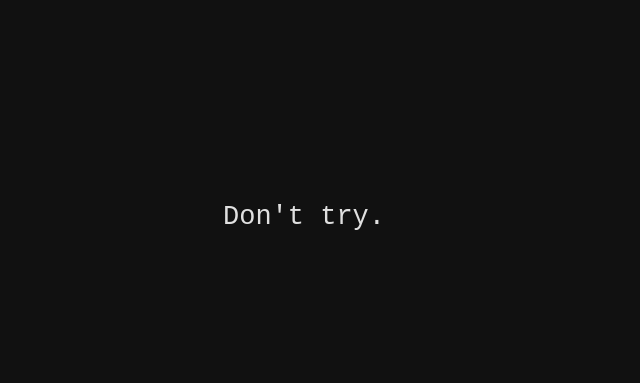
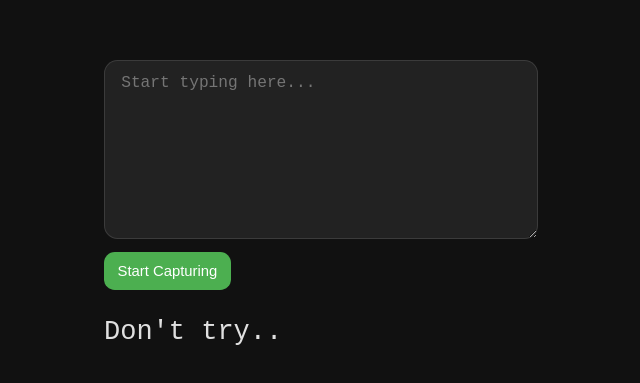
Before and after one commit to thevahidal/bukowski, a React (Vite) app: page / in a window 1280 px wide. Shown: the part 183-566 px from the top of the page, without its empty margins (336-976 px from the left). Built offline with nearby package versions, Linux system fonts and the light colour scheme.

Commit message:
typing capturer added

```diff
--- a/src/App.css
+++ b/src/App.css
@@ -3,3 +3,16 @@
   padding: 2rem;
   text-align: center;
 }
+
+.button {
+  background: #333;
+  padding: 0.4rem 0.5rem;
+  border-radius: 0.4rem;
+  font-size: 0.55rem;
+  color: #fff;
+  border: none;
+}
+
+.success {
+  background-color: #4caf50;
+}
--- a/src/App.jsx
+++ b/src/App.jsx
@@ -1,102 +1,43 @@
 import { useState } from 'react';
-import reactLogo from './assets/react.svg';
-import './App.css';
-import { useEffect } from 'react';
-import { useCallback } from 'react';
 
-const frames = {
-  0: 'D',
-  3: 'o',
-  6: 'n',
-  9: '\'',
-  12: 't',
-  13: ' ',
-  19: 't',
-  21: 'r',
-  24: 'y',
-  41: '.',
-  42: '.',
-  50: '.',
-  55: '*PAUSE*',
-  63: '*DELETE*',
-  65: '*DELETE*',
-  67: '*DELETE*',
-  74: '.',
-  88: '*PAUSE*',
-  91: '*NEWLINE*',
-  96: 'B',
-  99: '.',
-  120: '*PAUSE*',
+import Typewriter from './Typewriter';
+import TypingCapturer from './TypingCapturer';
+
+const demoFrames = {
+  285: 'D',
+  309: 'o',
+  332: 'n',
+  363: "'",
+  374: 't',
+  381: ' ',
+  456: 't',
+  463: 'r',
+  482: 'y',
+  568: '.',
+  609: '.',
+  641: '.',
+  778: '*DELETE*',
+  817: '*DELETE*',
+  835: '*DELETE*',
+  933: '.',
+  1024: '*NEWLINE*',
+  1221: 'B',
+  1330: '.',
+  1546: '*PAUSE*',
 };
 
-let frameInterval = null;
-let timerInterval = null;
 function App() {
-  const [frame, setFrame] = useState(-1);
-  const [timer, setTimer] = useState(0);
-  const [animatedText, setAnimatedText] = useState('');
-
-  const startAnimation = () => {
-    frameInterval = setInterval(() => {
-      setFrame((prevFrame) => {
-
-        if (
-          prevFrame ===
-          parseInt(Object.keys(frames)[Object.keys(frames).length - 1])
-        ) {
-          // clearInterval(frameInterval);
-          setAnimatedText("");
-
-          return 0;
-        }
-
-        return prevFrame + 1;
-      });
-    }, 100);
-  };
-
-  const stopAnimation = () => {
-    clearInterval(frameInterval);
-  };
-
-  const startTimer = () => {
-    timerInterval = setInterval(() => {
-      setTimer((prevTimer) => prevTimer + 1);
-    }, 1000);
-  };
-
-  const stopTimer = () => {
-    clearInterval(timerInterval);
-  };
-
-  useEffect(() => {
-    if (frames[frame]) {
-      if (frames[frame] === '*DELETE*') {
-        setAnimatedText((prevText) => prevText.slice(0, -1));
-      } else if (frames[frame] === '*NEWLINE*') {
-        setAnimatedText((prevText) => prevText + '\n');
-      } else if (frames[frame] === '*PAUSE*') {
-        // do nothing
-      } else {
-        setAnimatedText((prevText) => prevText + frames[frame]);
-      }
-    }
-  }, [frame]);
-
-  useEffect(() => {
-    startAnimation();
-    startTimer();
-
-    return () => {
-      stopAnimation();
-      stopTimer();
-    };
-  }, []);
+  const [frames, setFrames] = useState(demoFrames);
 
   return (
-    <pre className='App'>
-      {animatedText}
-    </pre>
+    <div
+      style={{
+        maxWidth: 400,
+      }}
+    >
+      <TypingCapturer onRecordingEnded={setFrames} />
+      <Typewriter frames={frames} />
+    </div>
   );
 }
 
--- /dev/null
+++ b/src/Typewriter.jsx
@@ -0,0 +1,88 @@
+import { useState, useEffect } from 'react';
+import './App.css';
+
+
+let frameInterval = null;
+let timerInterval = null;
+function Typewriter({ frames }) {
+  const [frame, setFrame] = useState(-1);
+  const [timer, setTimer] = useState(0);
+  const [animatedText, setAnimatedText] = useState('');
+
+  const startAnimation = () => {
+    frameInterval = setInterval(() => {
+      setFrame((prevFrame) => {
+        if (
+          prevFrame ===
+          parseInt(Object.keys(frames)[Object.keys(frames).length - 1])
+        ) {
+          setAnimatedText('');
+
+          return 0;
+        }
+
+        return prevFrame + 1;
+      });
+    }, 10);
+  };
+
+  const stopAnimation = () => {
+    clearInterval(frameInterval);
+  };
+
+  const startTimer = () => {
+    timerInterval = setInterval(() => {
+      setTimer((prevTimer) => prevTimer + 1);
+    }, 1000);
+  };
+
+  const stopTimer = () => {
+    clearInterval(timerInterval);
+  };
+
+  useEffect(() => {
+    if (frames[frame]) {
+      if (frames[frame] === '*DELETE*') {
+        setAnimatedText((prevText) => prevText.slice(0, -1));
+      } else if (frames[frame] === '*NEWLINE*') {
+        setAnimatedText((prevText) => prevText + '\n');
+      } else if (frames[frame] === '*PAUSE*') {
+        // do nothing
+      } else {
+        setAnimatedText((prevText) => prevText + frames[frame]);
+      }
+    }
+  }, [frame]);
+
+  useEffect(() => {
+    console.log({
+      frames
+    })
+
+    setFrame(-1)
+    setAnimatedText('')
+
+    startAnimation();
+    startTimer();
+
+    return () => {
+      stopAnimation();
+      stopTimer();
+    };
+
+  }, [frames])
+
+  return <pre
+    style={{
+      whiteSpace: 'break-spaces',
+      textAlign: 'left'
+    }}
+  >{animatedText}</pre>;
+}
+
+export default Typewriter;
+
+
+Typewriter.defaultProps = {
+    frames: {}
+}
--- /dev/null
+++ b/src/TypingCapturer.jsx
@@ -0,0 +1,128 @@
+import { useState, useEffect, useRef } from 'react';
+
+
+let timerInterval;
+const TypingCapturer = ({ onRecordingEnded }) => {
+  const [frames, setFrames] = useState({});
+  const [timer, setTimer] = useState(0);
+  const [recording, setRecording] = useState(false);
+  const [text, setText] = useState('');
+
+  const textareaRef = useRef();
+
+  const startTimer = () => {
+    timerInterval = setInterval(() => {
+      setTimer((prevTimer) => prevTimer + 1);
+    }, 10);
+  };
+
+  const stopTimer = () => {
+    clearInterval(timerInterval);
+  };
+
+  const startRecording = () => {
+    startTimer();
+    setRecording(true);
+  };
+
+  const stopRecording = () => {
+    stopTimer();
+    if (onRecordingEnded) {
+      onRecordingEnded({ ...frames, [timer]: '*PAUSE*' });
+    }
+    setRecording(false);
+    setFrames({});
+    setTimer(0);
+    setText('');
+  };
+
+  const handleKeyDown = (e) => {
+    const { key } = e;
+
+    if (key === 'Enter') {
+      setFrames((prevFrames) => ({ ...prevFrames, [timer]: '*NEWLINE*' }));
+    } else if (key === 'Backspace') {
+      setFrames((prevFrames) => ({ ...prevFrames, [timer]: '*DELETE*' }));
+    } else if (key.length === 1) {
+      setFrames((prevFrames) => ({ ...prevFrames, [timer]: key }));
+    } else {
+      // do nothing
+    }
+  };
+
+  const handleTextareaClick = () => {
+    if (textareaRef.current.disabled) {
+      alert('Click the "Start" button to start recording.')
+    }
+  }
+
+  useEffect(() => {
+    textareaRef.current.focus();
+  }, [recording]);
+
+  useEffect(() => {
+    return () => {
+      stopTimer();
+    };
+  }, []);
+
+  return (
+    <div
+      style={{
+        display: 'flex',
+        flexDirection: 'column',
+      }}
+    >
+      <textarea
+        onKeyDown={handleKeyDown}
+        disabled={!recording}
+        ref={textareaRef}
+        placeholder={'Start typing here...'}
+        autoFocus
+        value={text}
+        onChange={(e) => setText(e.target.value)}
+        style={{
+          background: '#222',
+          padding: '0.5rem 0.6rem',
+          borderRadius: '0.5rem',
+          fontSize: '0.6rem',
+          minWidth: 400,
+          minHeight: 150,
+          color: '#fff',
+          marginBottom: '0.5rem',
+        }}
+        onClick={handleTextareaClick}
+      />
+      <div
+        style={{
+          display: 'flex',
+          justifyContent: 'space-between',
+          alignItems: 'center',
+          fontSize: '0.5rem',
+        }}
+      >
+        <div>
+          {!recording ? (
+            <button className='button success' onClick={startRecording}>
+              Start Capturing
+            </button>
+          ) : (
+            <button className='button' onClick={stopRecording}>
+              Finish Capturing
+            </button>
+          )}
+        </div>
+          {timer !== 0 && <div>{Math.round(timer / 10)} ms</div>}
+      </div>
+    </div>
+  );
+};
+
+
+export default TypingCapturer;
+
+TypingCapturer.defaultProps = {
+    onRecordingEnded: (frames) => {
+        console.log(frames);
+    }
+}
--- a/src/index.css
+++ b/src/index.css
@@ -1,5 +1,5 @@
 :root {
-  font-family: 'Courier New', Courier, monospace;
+  font-family: 'Lucida Sans', 'Lucida Sans Regular', 'Lucida Grande', 'Lucida Sans Unicode', Geneva, Verdana, sans-serif;
   font-size: 27px;
   font-weight: 400;
 
```
